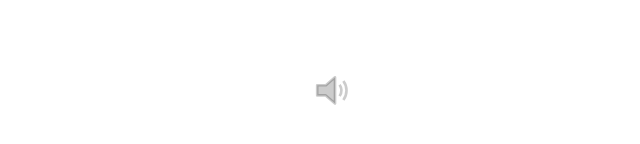
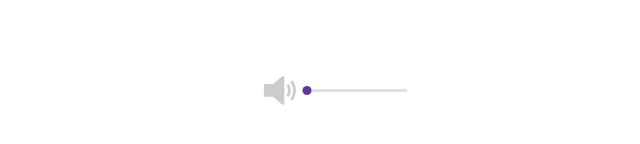
Before and after one commit to ju-nong/volume-controller, a Vue app: page / in a window 1280 px wide. Shown: the part 1090-1234 px from the top of the page, without its empty margins (306-946 px from the left). Built offline with nearby package versions, Linux system fonts and the light colour scheme.

Commit message:
feat : [캐논 컨트롤러] 포물선 함수만 손보면 될 듯

```diff
--- a/src/components/CannonController.vue
+++ b/src/components/CannonController.vue
@@ -1,10 +1,12 @@
 <template>
     <div class="container">
-        <button>
+        <button @mousedown="handleMouseDown">
             <svg
                 xmlns="http://www.w3.org/2000/svg"
                 version="1.0"
                 viewBox="0 0 75 75"
+                :style="`--cannon-deg: ${degree}deg;`"
+                :class="isMouseDown ? '' : 'stop'"
             >
                 <path
                     d="M39.389,13.769 L22.235,28.606 L6,28.606 L6,47.699 L21.989,47.699 L39.389,62.75 L39.389,13.769z"
@@ -13,10 +15,87 @@
                 <path d="M55.1,20.5a30,30 0 0 1 0,35.6" />
             </svg>
         </button>
+
+        <div>
+            <span
+                :class="isMouseDown ? 'hidden' : ''"
+                :style="`--point-top: ${pointTop}px; --point-left: ${pointLeft}%;`"
+            ></span>
+        </div>
     </div>
 </template>
 
-<script setup lang="ts"></script>
+<script setup lang="ts">
+import { ref } from "vue";
+
+const isMouseDown = ref(false);
+const degree = ref(0);
+
+const pointTop = ref(0);
+const pointLeft = ref(0);
+
+function animateParabola(peak: number) {
+    const startTime = performance.now();
+    const minTopHeight = -25; // top의 최소 높이 (px)
+    const maxTopHeight = -25; // top의 최대 높이 (px)
+    const maxLeftWidth = 100; // left의 최대 너비 (%)
+    const minPeak = -45; // 최소 peak 값
+    const maxPeak = 0; // 최대 peak 값
+
+    // peak 값에 따른 top의 시작 높이 계산
+    const startTop = ((minTopHeight * (peak - maxPeak)) / minPeak) * -1;
+    const leftRatio = (peak - maxPeak) / minPeak;
+
+    function update() {
+        const currentTime = performance.now();
+        const progress = Math.min((currentTime - startTime) / 300, 1);
+
+        // 포물선 경로 계산
+        const x = progress * maxLeftWidth; // left 값은 항상 0에서 100%까지 증가
+        const parabola = 4 * progress * (1 - progress);
+        const y = startTop - (maxTopHeight - startTop) * parabola;
+
+        // element의 위치 업데이트
+        pointTop.value = -y; // y 값은 음수로 처리
+        pointLeft.value = x * leftRatio;
+
+        if (progress < 1) {
+            requestAnimationFrame(update);
+        }
+    }
+
+    requestAnimationFrame(update);
+}
+
+function setDegree() {
+    if (isMouseDown.value) {
+        const afterDegree = degree.value - 1;
+
+        if (!(afterDegree < -45)) {
+            degree.value = afterDegree;
+
+            requestAnimationFrame(setDegree);
+        }
+    }
+}
+
+function handleMouseUp() {
+    animateParabola(degree.value);
+
+    isMouseDown.value = false;
+    degree.value = 0;
+
+    document.removeEventListener("mouseup", handleMouseDown);
+}
+
+function handleMouseDown() {
+    isMouseDown.value = true;
+
+    document.addEventListener("mouseup", handleMouseUp);
+
+    requestAnimationFrame(setDegree);
+}
+</script>
 
 <style scoped>
 .container {
@@ -24,6 +103,7 @@
     display: flex;
     align-items: center;
     justify-content: center;
+    column-gap: 5px;
 
     > button {
         width: 40px;
@@ -34,16 +114,44 @@
         > svg {
             width: 100%;
             height: 100%;
+            transform-origin: left center;
+            transform: rotate(var(--cannon-deg));
+
+            &.stop {
+                transition: all 0.3s;
+            }
 
             > path {
-                stroke: rgba(0, 0, 0, 0.2);
+                stroke: #ccc;
                 stroke-width: 5;
                 stroke-linejoin: round;
                 fill: none;
 
                 &:first-child {
-                    fill: rgba(0, 0, 0, 0.2);
+                    fill: #ccc;
                 }
+            }
+        }
+    }
+
+    > div {
+        width: 100px;
+        height: 3px;
+        background-color: #e1e1e1;
+        position: relative;
+
+        span {
+            width: 9px;
+            height: 9px;
+            border-radius: 100%;
+            background-color: #623897;
+            position: absolute;
+            transform: translate(-50%);
+            top: calc(var(--point-top) - 3px);
+            left: var(--point-left);
+
+            &.hidden {
+                display: none;
             }
         }
     }
```
